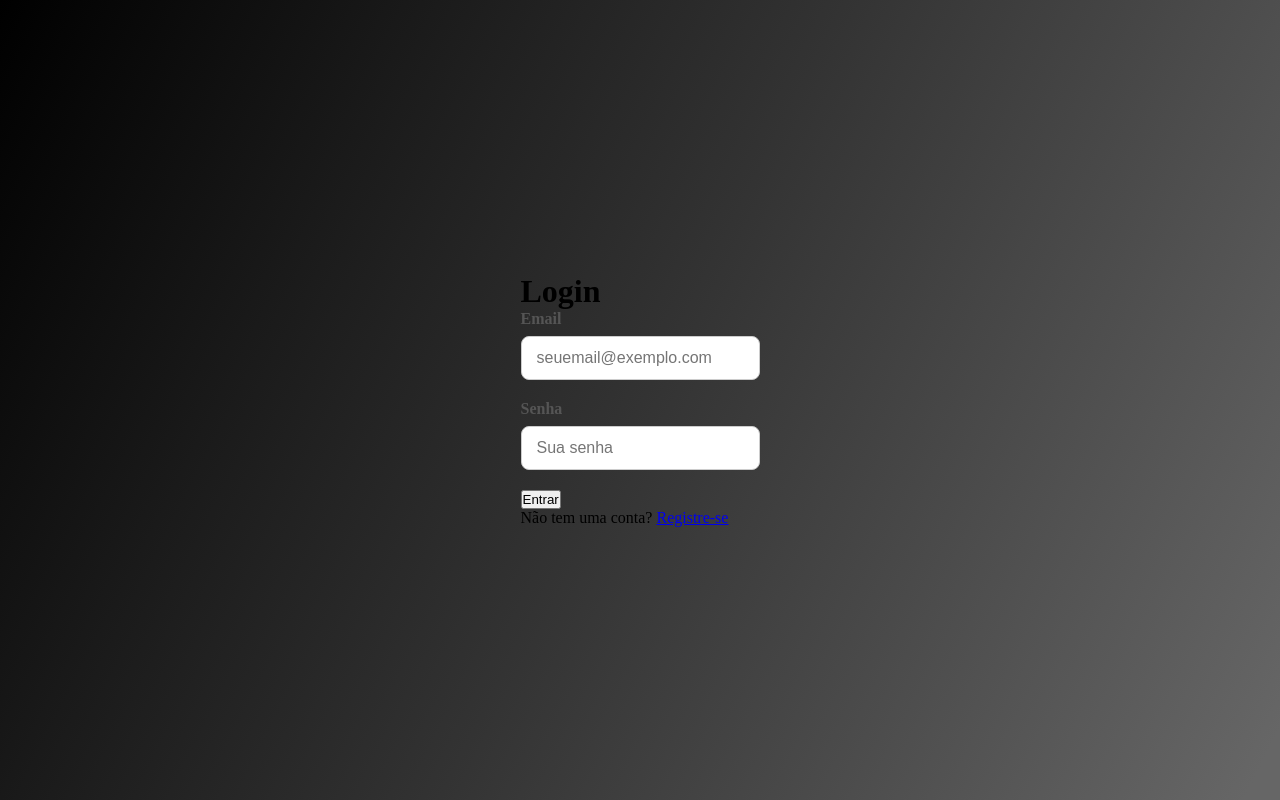
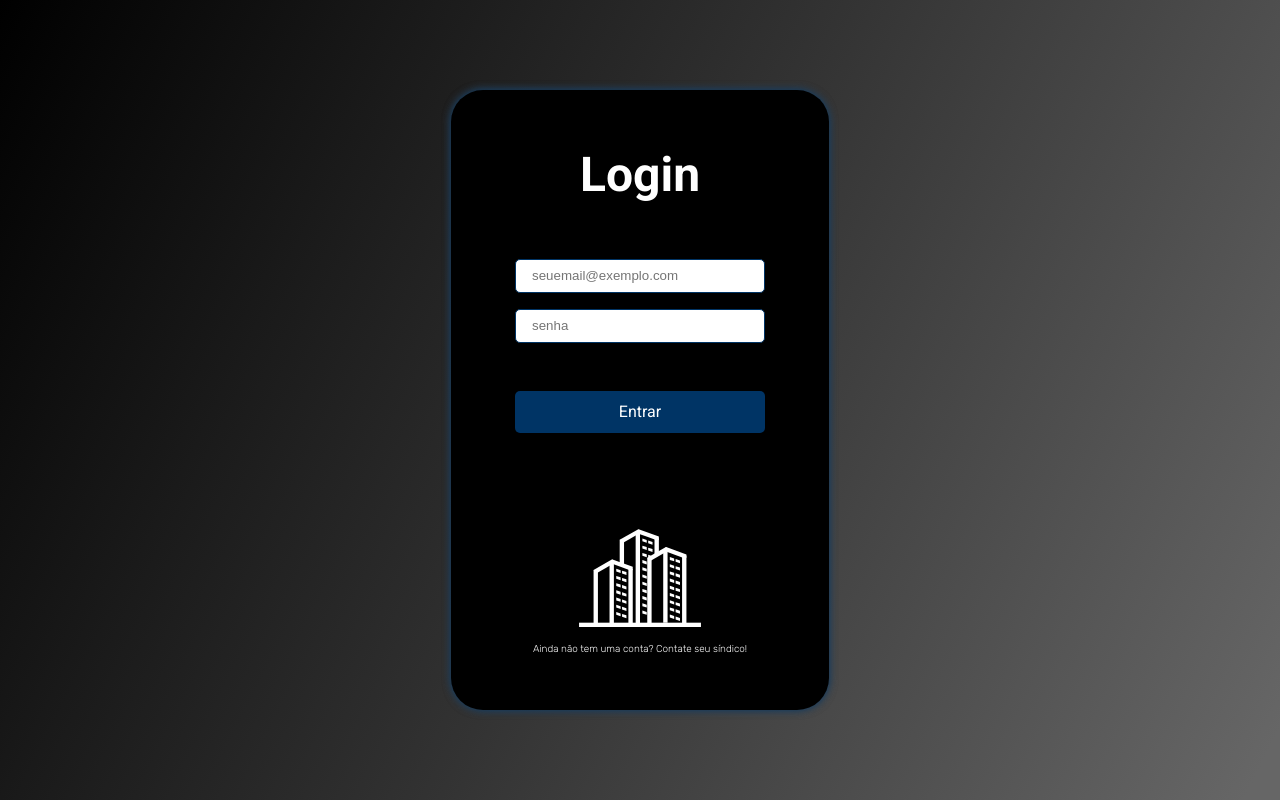
Before and after one commit to victorwingert/trabalho-modelagem, a React (Vite) app in the folder client/: page /login in a window 1280 px wide. Built offline with nearby package versions, Linux system fonts and the light colour scheme.

Commit message:
segura esse commit gordo alterando toda esse css fudido

```diff
--- a/client/src/App.css
+++ b/client/src/App.css
@@ -1,68 +1,109 @@
-/* App.css */
-
-/* Estiliza o container do formulário de login */
-.login-container {
-  background-color: white;
-  padding: 40px;
-  border-radius: 12px;
-  box-shadow: 0 10px 25px rgba(0, 0, 0, 0.1);
-  width: 100%;
-  max-width: 400px;
-  text-align: center;
+/*----------------------------LOGIN------------------------*/
+.conteudo-Login {
+  display: flex;
+  padding: 7vh 8vh;
+  flex-direction: column;
+  align-items: center;
+  border-radius: 4vh;
+  box-shadow: 0 0 1vh #003465, 0 0 1vh #484b4a;
+  background: #000;
 }
 
-/* Estiliza o título do formulário */
-.login-container h1 {
-  margin-bottom: 24px;
-  color: #333;
-  font-size: 28px;
+
+.conteudo-Login h1 {
+  color: #ffffff;
+  font-family: Roboto;
+  font-size: 6vh;
+  font-style: normal;
+  font-weight: 700;
+  line-height: normal;
+  padding-bottom: 5vh;
 }
 
-/* Container para cada grupo de input (label + input) */
-.input-group {
-  margin-bottom: 20px;
-  text-align: left;
+.imagem-Login{
+  display: flex;
+  justify-content: center;
+  align-items: center;
+  padding-top: 6vh;
 }
 
-/* Estiliza as labels */
-.input-group label {
-  display: block;
-  margin-bottom: 8px;
-  color: #555;
-  font-weight: 600;
+.imagem-Login img{
+  width: 80%;
+}
+.conteudoPai-Login{
+  display: flex;
+  flex-direction: column;
+  justify-content: center;
+  align-items: center;
+  gap: 2vh;
 }
 
-/* Estiliza os campos de input */
-.input-group input {
-  width: 100%;
-  padding: 12px 15px;
-  border: 1px solid #ccc;
-  border-radius: 8px;
-  font-size: 16px;
-  transition: border-color 0.3s ease;
+.input-Login {
+  display: inline-flex;
+  flex-direction: column;
+  align-items: flex-start;
 }
 
-/* Efeito de foco no input */
-.input-group input:focus {
-  outline: none;
-  border-color: #667eea;
+.input-Login label {
+  color: #BCBEC0;
+  font-family: Roboto;
+  font-size: 13px;
+  font-style: normal;
+  font-weight: 500;
+  line-height: normal;
 }
 
-/* Estiliza o botão de login */
-.login-button {
-  width: 100%;
-  padding: 15px;
-  border: none;
-  border-radius: 8px;
-  background-color: #667eea;
-  color: white;
-  font-size: 16px;
-  font-weight: bold;
-  cursor: pointer;
-  transition: background-color 0.3s ease;
+.input-Login input {
+  display: flex;
+  width: 250px;
+  height: 32px;
+  padding: 16px;
+  justify-content: space-between;
+  align-items: center;
+  border-radius: 5px;
+  border: 0.2vh solid #003465;
+  background: #ffffff;
+  gap: 1vh;
+  color: black;
 }
 
-/* Efeito hover no botão */
-.login-button:hover {
-  background-color: #5a6fd0;
+.input-Login input:focus {
+  outline: none;
+  border-color: #192149;
 }
+
+.botao-Login {
+  all: unset;
+  display: flex;
+  width: 250px;
+  height: 42px;
+  margin: 4vh 0vh 4vh 0vh;
+  justify-content: center;
+  align-items: center;
+  border-radius: 5px;
+  background: #003465;
+  color: #FFF;
+  font-family: Roboto;
+  font-size: 16px;
+  font-style: normal;
+  font-weight: 400;
+  line-height: normal;
+  cursor: pointer;
+    transition: 0.5s;
+
+}
+
+.botao-Login:hover {
+  background-color: #192149;
+  transform: scale(105%);
+}
+
+.indicaSindico-Login{
+  color: #FFF;
+text-align: center;
+font-family: Rubik;
+font-size: 9.96px;
+font-style: normal;
+font-weight: 200;
+line-height: normal;
+}
--- a/client/src/pages/Login.jsx
+++ b/client/src/pages/Login.jsx
@@ -3,25 +3,27 @@
 import React, { useState } from 'react';
 import { Link } from 'react-router-dom'; // 1. Importa o Link para navegação
 import authService from '../services/authService';
+import logo from '../assets/Logo.svg';
 
 function LoginPage() {
   const [email, setEmail] = useState('');
   const [password, setPassword] = useState('');
-  // ... (estados de erro e loading)
+  //(estados de erro e loading)
 
   const handleSubmit = async (event) => {
     event.preventDefault();
-    // Lógica para fazer login...
     console.log('Tentando fazer login com:', { email, password });
   };
 
   return (
-    <div className="form-container">
+    <div className="conteudo-Login">
+
       <form onSubmit={handleSubmit}>
+        <div className='conteudoPai-Login'>
           <h1>Login</h1>
           {/* ... (inputs de email e senha) ... */}
-         <div className="input-group">
-          <label htmlFor="email">Email</label>
+          <div className="input-Login">
+            <label htmlFor="email"></label>
             <input
               type="email"
               id="email"
@@ -31,24 +33,28 @@ function LoginPage() {
               placeholder="seuemail@exemplo.com"
             />
           </div>
-        <div className="input-group">
-          <label htmlFor="password">Senha</label>
+          <div className="input-Login">
+            <label htmlFor="password"></label>
             <input
               type="password"
               id="password"
               value={password}
               onChange={(e) => setPassword(e.target.value)}
               required
-            placeholder="Sua senha"
+              placeholder="senha"
             />
           </div>
-        <button type="submit" className="submit-button">Entrar</button>
+          <button type="submit" className="botao-Login">Entrar</button>
+
+          <div className='imagem-Login'>
+            <img src={logo} alt="Logo do Dum Bloco." />
+          </div>
+          <div className='indicaSindico-Login'>
+            <p>Ainda não tem uma conta?
+              Contate seu síndico!</p>
+          </div>
+        </div>
       </form>
-      <div className="toggle-link">
-        Não tem uma conta?{' '}
-        {/* 2. Usa o Link para ir para a rota de registro */}
-        <Link to="/register">Registre-se</Link>
-      </div>
     </div>
   );
 }
```
Lines whose indentation alone changed are shown as unchanged.
